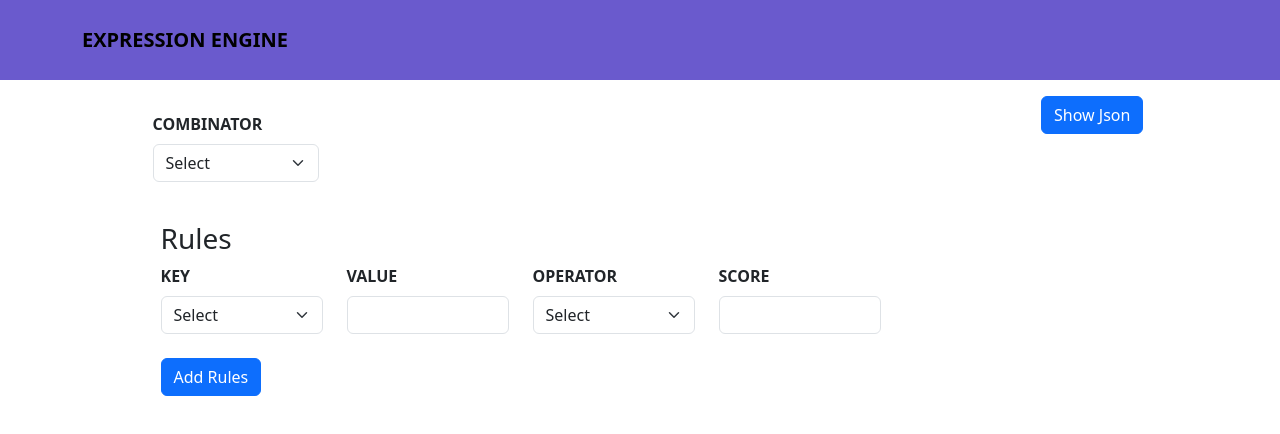
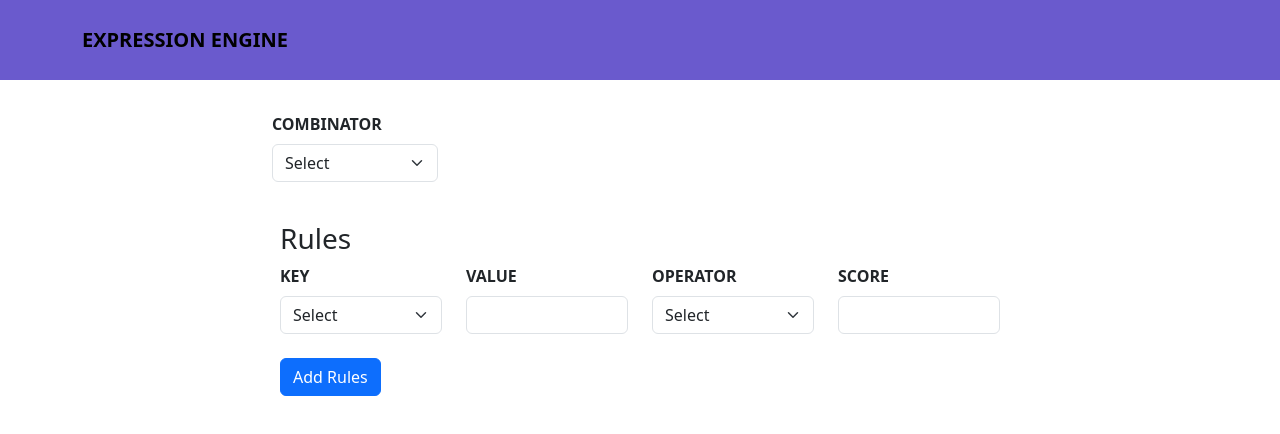
Before and after one commit to SMGhulam29091993/crego, a React (Create React App) app: page / in a window 1280 px wide. Shown: the top 434 px of the page. Built offline with nearby package versions, Linux system fonts and the light colour scheme.

Commit message:
uninstall react-json-tree

```diff
--- a/package.json
+++ b/package.json
@@ -10,7 +10,6 @@
     "react": "^18.2.0",
     "react-bootstrap": "^2.10.0",
     "react-dom": "^18.2.0",
-    "react-json-tree": "^0.18.0",
     "react-scripts": "5.0.1",
     "web-vitals": "^2.1.4"
   },
--- a/src/components/FormComponet.js
+++ b/src/components/FormComponet.js
@@ -11,7 +11,7 @@ const Forms = () => {
   const [output, setOutput] = useState({});
   const [rules, setRules] = useState([]);
   const [expression, setExpression] = useState({rules:[]});
-  const [showJson,setShowJson] = useState(false)
+  // const [showJson,setShowJson] = useState(false)
 
 
   const handleOutput = (e) => {
@@ -45,9 +45,9 @@ const Forms = () => {
     });
   };
 
-  const handleShowJSON = ()=>{
-    setShowJson(!showJson);
-  };
+  // const handleShowJSON = ()=>{
+  //   setShowJson(!showJson);
+  // };
 
   return (
     <>
@@ -129,10 +129,10 @@ const Forms = () => {
               </Row>
             </Container>
             </div>
-            <div>
+            {/* <div>
               <Button onClick={handleShowJSON}>Show Json</Button>
               {showJson && <JSONTree data={expression} /> }
-            </div>
+            </div>            */}
         </div>
         <div style={{display:"flex", flexDirection:"column"}}>
           { expression.rules.length > 0 && (<h4 style={{ textAlign: "center" }}>Rules</h4>)}
```
Also changed, not shown: 1 other file (tests, documents, lock files or other folders).
